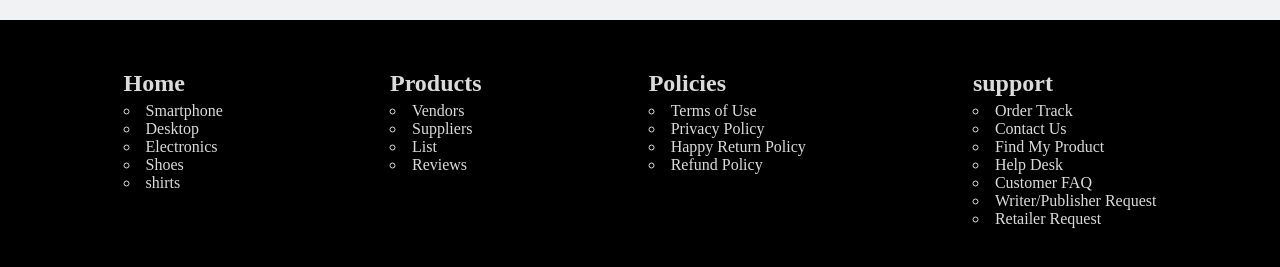
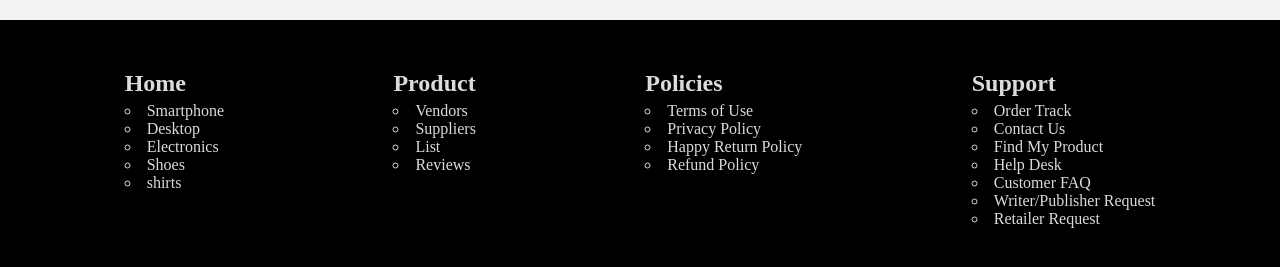
Before and after one commit to pallab99/bjit-ecommerce, a React (Vite) app: page / in a window 1280 px wide. Shown: the part 535-802 px from the top of the page. Built offline with nearby package versions, Linux system fonts and the light colour scheme; no server answers.

Commit message:
done for today

```diff
--- /dev/null
+++ b/src/components/footer/footerchildren/index.jsx
@@ -0,0 +1,5 @@
+const index = ({ children }) => {
+  return <div>{children}</div>;
+};
+
+export default index;
--- a/src/components/footer/index.jsx
+++ b/src/components/footer/index.jsx
@@ -1,6 +1,6 @@
 import { useState } from "react";
 import "./index.scss";
-
+import FooterChildren from "./footerchildren";
 const Index = () => {
   const [home] = useState([
     "Smartphone",
@@ -27,30 +27,38 @@ const Index = () => {
   ]);
   return (
     <div className="footer-container">
+      <FooterChildren>
         <div className="footer-item">
           <h2>Home</h2>
           {home.map((ele, index) => {
             return <li key={index}>{ele}</li>;
           })}
         </div>
+      </FooterChildren>
+      <FooterChildren>
         <div className="footer-item">
-        <h2>Products</h2>
+          <h2>Product</h2>
           {product.map((ele, index) => {
             return <li key={index}>{ele}</li>;
           })}
         </div>
+      </FooterChildren>
+      <FooterChildren>
         <div className="footer-item">
           <h2>Policies</h2>
           {policy.map((ele, index) => {
             return <li key={index}>{ele}</li>;
           })}
         </div>
+      </FooterChildren>
+      <FooterChildren>
         <div className="footer-item">
-        <h2>support</h2>
+          <h2>Support</h2>
           {support.map((ele, index) => {
             return <li key={index}>{ele}</li>;
           })}
         </div>
+      </FooterChildren>
     </div>
   );
 };
--- a/src/components/modal/index.jsx
+++ b/src/components/modal/index.jsx
@@ -1,3 +1,4 @@
+/* eslint-disable react-hooks/exhaustive-deps */
 /* eslint-disable react/prop-types */
 import { useEffect, useState } from "react";
 import "./index.scss";
@@ -11,8 +12,7 @@ const Index = ({ modalVisible, handleCancel, index }) => {
   const [isLoading, setIsLoading] = useState(false);
   useEffect(() => {
     fetchProductData();
-  }, [modalVisible, index]);
-
+  }, [index]);
   const fetchProductData = async () => {
     try {
       setIsLoading(true);
@@ -29,7 +29,7 @@ const Index = ({ modalVisible, handleCancel, index }) => {
   return (
     <Modal open={modalVisible} closable onCancel={handleCancel}>
       {isLoading ? (
-        <Loader></Loader>
+        <Loader />
       ) : (
         <div>
           <div className="card-image">
--- a/src/components/modal/index.scss
+++ b/src/components/modal/index.scss
@@ -1,3 +1,4 @@
+@import "./../../scss/colors.scss";
 .prod-title {
   font-size: 30px;
 }
@@ -8,3 +9,6 @@
 .ant-modal-footer {
   display: none;
 }
+.ant-modal-close:hover {
+  background-color: $colorPrimary;
+}
--- a/src/components/products/cards/index.jsx
+++ b/src/components/products/cards/index.jsx
@@ -7,12 +7,14 @@ export default function Index({ data }) {
   const [hoveredCard, setHoveredCard] = useState(null);
   const [modalVisible, setModalVisible] = useState(false);
   const [selectedItemIndex, setSelectedItemIndex] = useState(null);
-  const openModal = (index) => {
+  const openModal = (index, e) => {
+    e.stopPropagation();
     setSelectedItemIndex(index);
     setModalVisible(true);
   };
 
-  const handleCancel = () => {
+  const handleCancel = (e) => {
+    e.stopPropagation();
     setModalVisible(false);
   };
   return (
@@ -39,7 +41,7 @@ export default function Index({ data }) {
             <Button
               className={"sign-in-btn"}
               text={"View"}
-              handleButtonClick={() => openModal(index)}
+              handleButtonClick={(e) => openModal(index, e)}
             ></Button>
           </div>
         );
```
Lines whose indentation alone changed are shown as unchanged.
